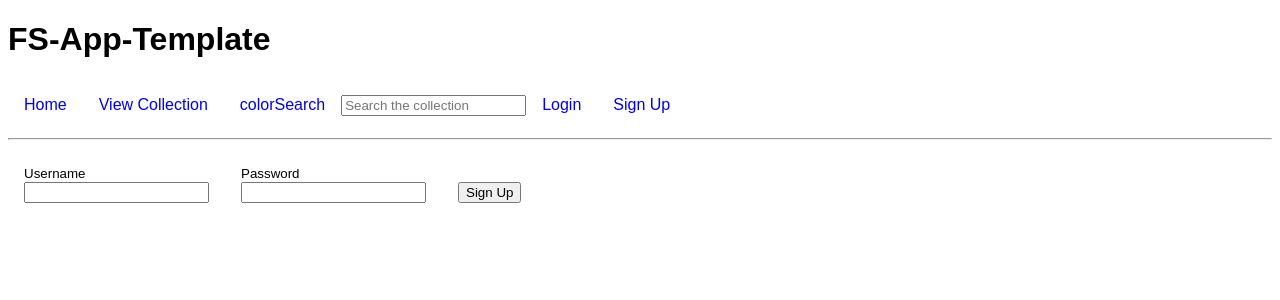
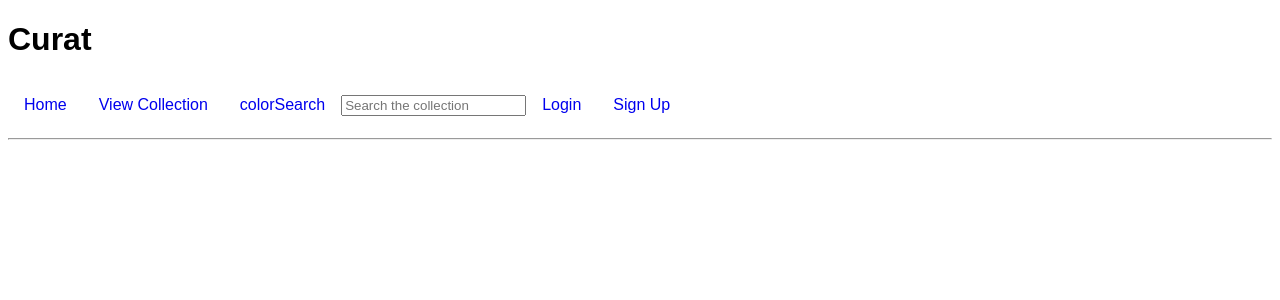
Before and after one commit to curat-harvard-museum/curat-museum, a React app: page / in a window 1280 px wide. Shown: the top 300 px of the page. Built offline with nearby package versions, Linux system fonts and the light colour scheme.

Commit message:
adds navigation functionality to navbar

```diff
--- a/client/App.js
+++ b/client/App.js
@@ -1,35 +1,10 @@
-import React, { useEffect } from "react";
-import { useDispatch, useSelector } from "react-redux";
-import { Routes, Route, useNavigate } from "react-router-dom";
-import AuthForm from "./components/AuthForm";
-import Home from "./components/Home";
-import { me, logout } from "./store";
-import Navbar from "./components/Navbar";
-// import "./Routing";
+import React from "react";
+import Routing from "./Routing";
 
 const App = () => {
-  const isLoggedIn = useSelector((state) => !!state.auth.id);
-  const dispatch = useDispatch();
-  const navigate = useNavigate();
-
-  useEffect(() => {
-    dispatch(me());
-  }, []);
-
-  const handleClick = () => {
-    dispatch(logout(navigate));
-  };
-
   return (
     <div>
-      <Navbar handleClick={handleClick} isLoggedIn={isLoggedIn} />
-      {/* <Routing /> */}
-      <Routes>
-        <Route exact path="/" element={isLoggedIn ? <Home /> : <AuthForm />} />
-        <Route path="/login" element={isLoggedIn ? <Home /> : <AuthForm />} />
-        <Route path="/signup" element={isLoggedIn ? <Home /> : <AuthForm />} />
-        <Route path="/home" element={isLoggedIn ? <Home /> : <AuthForm />} />
-      </Routes>
+      <Routing />
     </div>
   );
 };
--- a/client/Routing.js
+++ b/client/Routing.js
@@ -1,21 +1,41 @@
-import React from "react";
-import { Route, Routes, Outlet } from "react-router-dom";
+import React, { useEffect } from "react";
+import { Route, Routes, Outlet, useNavigate } from "react-router-dom";
+import { useDispatch, useSelector } from "react-redux";
+import { me, logout } from "./store";
+
+import Home from "./components/Home";
 import Navbar from "./components/Navbar";
+import AuthForm from "./components/AuthForm";
 
 function Routing() {
   return (
     <Routes>
       <Route path="*" element={<Layout />}>
+        <Route path="login" element={<AuthForm />} />
         {/* <Route path="/collection" element={<AllObjects />} /> */}
+        <Route path="signup" element={<AuthForm />} />
+        <Route path="home" element={<Home />} />
+        {/* <Route path="/profile" element={isLoggedIn ? <Profile /> : <AuthForm />} /> */}
       </Route>
     </Routes>
   );
 }
 
 const Layout = () => {
+  const isLoggedIn = useSelector((state) => !!state.auth.id);
+  const dispatch = useDispatch();
+  const navigate = useNavigate();
+
+  useEffect(() => {
+    dispatch(me());
+  }, []);
+
+  const handleClick = () => {
+    dispatch(logout(navigate));
+  };
   return (
     <div>
-      <Navbar />
+      <Navbar handleClick={handleClick} isLoggedIn={isLoggedIn} />
       <Outlet />
     </div>
   );
--- a/client/components/Navbar.js
+++ b/client/components/Navbar.js
@@ -3,11 +3,11 @@ import { Link } from "react-router-dom";
 
 const Navbar = ({ handleClick, isLoggedIn }) => (
   <div>
-    <h1>FS-App-Template</h1>
+    <h1>Curat</h1>
     <nav>
       {isLoggedIn ? (
         <div>
-          {/* The navbar will show these links after you log in */}
+          {/* The navbar will show these links when user is logged in */}
           <Link to="/home">Home</Link>
           <Link to="collection">View Collection</Link>
           <Link to="colorSearch">colorSearch</Link>
@@ -18,7 +18,7 @@ const Navbar = ({ handleClick, isLoggedIn }) => (
         </div>
       ) : (
         <div>
-          {/* The navbar will show these links before you log in */}
+          {/* The navbar will show these links when user is !loggedin */}
           <Link to="/home">Home</Link>
           <Link to="collection">View Collection</Link>
           <Link to="colorSearch">colorSearch</Link>
```
